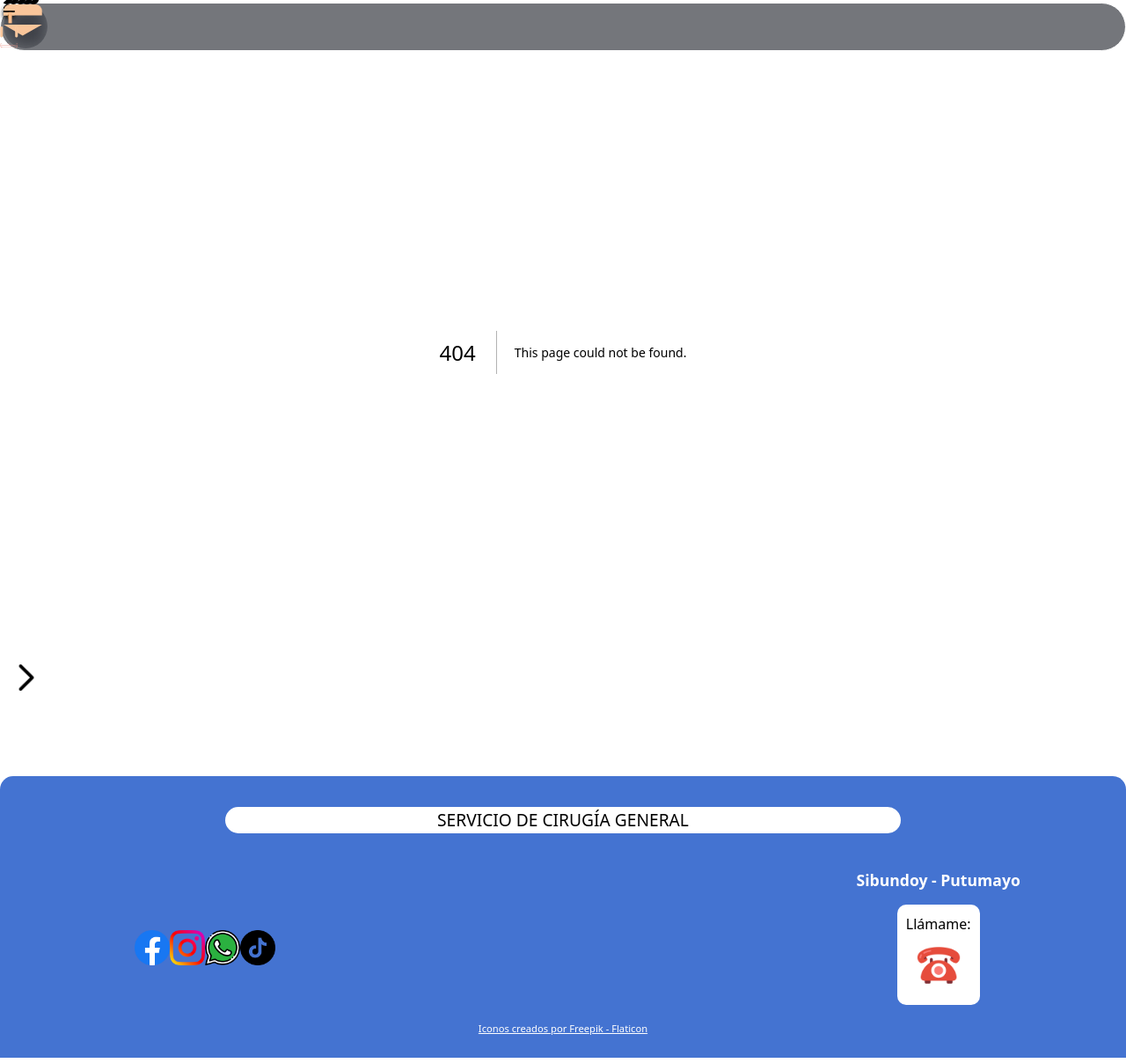
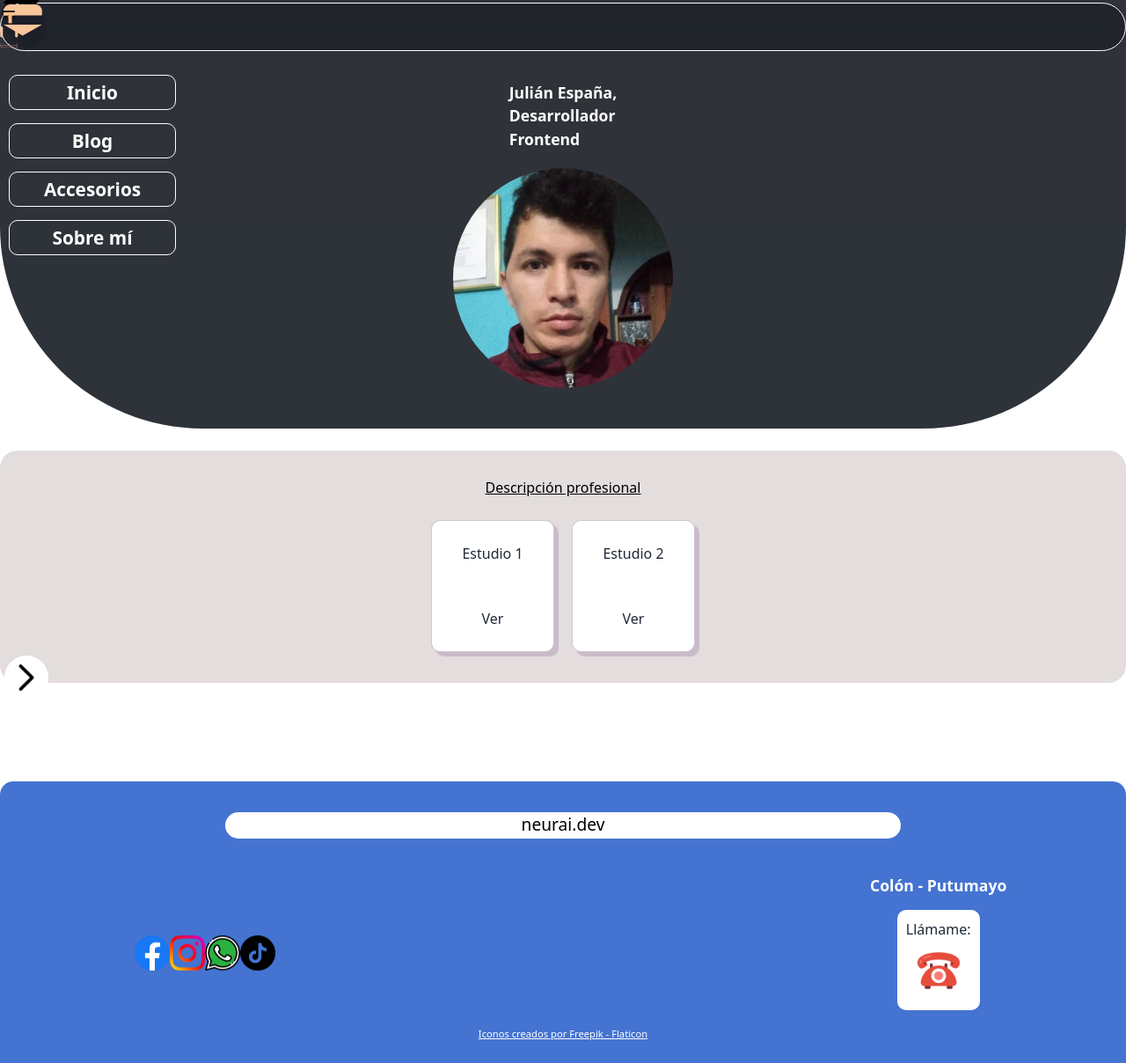
Before and after one commit to julianesp/neuraidev, a Next.js app: page /profile in a window 1280 px wide. Before the commit this address had no page. Shown: the whole page at 88% size. Built offline with nearby package versions, Linux system fonts and the light colour scheme.

Commit message:
Organizando page resgiter accesorio

```diff
--- a/src/app/addProduct/page.js
+++ b/src/app/addProduct/page.js
@@ -46,6 +46,7 @@ export default function AddProduct() {
 
   return (
     <>
+      <div className="flex flex-col justify-center items-center">
         <div className="flex justify-between items-center">
           {/* <Button color="primary">Añadir nuevo prodcuto</Button> */}
           <h1 className="mt-9 font-bold py-10 text-2xl ">
@@ -75,7 +76,7 @@ export default function AddProduct() {
             value={price}
             className="input input-bordered input-accent w-full max-w-xs"
             type="number"
-          placeholder="1"
+            placeholder="$1.000"
             defaultValue="1"
           />
           <input
@@ -96,13 +97,10 @@ export default function AddProduct() {
           </Link>
         </form>
 
-      <Image
-        className="mt-8"
-        src={guide}
-        alt="Imagen guía"
-        width={500}
-        height={700}
-      />
+        <div className="mt-6">
+          <Image src={guide} alt="Imagen guía" />
+        </div>
+      </div>
     </>
   );
 }
--- /dev/null
+++ b/src/app/blog/page.js
@@ -0,0 +1,15 @@
+import React from "react";
+
+const Blog = () => {
+  return (
+    <main className={`mt-9`}>
+      <section
+        className={`flex justify-center items-center text-center h-screen  mt-9 `}
+      >
+        <h1 className="text-2xl">Espacio para mis publicaciones</h1>
+      </section>
+    </main>
+  );
+};
+
+export default Blog;
--- a/src/app/editProduct/[id]/page.js
+++ b/src/app/editProduct/[id]/page.js
@@ -1,7 +1,98 @@
-//app\editProduct\[id]\page.js
+// import RootLayout from "@/app/layout";
 // import EditProductForm from "@/components/EditProductForm";
+
+// const getProductById = async (id) => {
+//   try {
+//     const res = await fetch(`http://localhost:3000/api/products/${id}`, {
+//       cache: "no-store",
+//     });
+
+//     if (!res.ok) {
+//       throw new Error("No se pudo recuperar el producto");
+//     }
+
+//     const data = await res.json();
+//     return { product: data };
+
+//     // return res.json();
+//   } catch (error) {
+//     console.error("Error al obtener el producto:", error);
+//     return { product: null };
+//     // console.log(error);
+//   }
+// };
+
+// export const generateStaticParams = async () => {
+//   try {
+//     const res = await fetch("http://localhost:3000/api/products", {
+//       cache: "no-store",
+//     });
+
+//     if (!res.ok) {
+//       throw new Error("No se pudieron recuperar los productos");
+//     }
+
+//     const products = await res.json();
+
+//     // Retorna un array de objetos con los parámetros para las rutas dinámicas
+//     return products.map((product) => ({
+//       id: product._id.toString(),
+//     }));
+//   } catch (error) {
+//     console.error("Error al obtener los productos:", error);
+//     return [];
+//   }
+// };
+
+// export default async function EditProduct({ params }) {
+//   const { id } = params;
+//   const { product } = await getProductById(id);
+
+//   if (!product) {
+//     // Maneja el caso donde el producto no se encuentra
+//     return <div>El accesorio no se ha encontrado</div>;
+//   }
+
+//   const { name, image, price, category } = product;
+
+//   return (
+//     <RootLayout>
+//       <EditProductForm
+//         id={id}
+//         name={name}
+//         image={image}
+//         price={price}
+//         category={category}
+//       />
+//     </RootLayout>
+//   );
+// }
+
 import RootLayout from "@/app/layout";
 import EditProductForm from "@/components/EditProductForm";
+
+const getAllProducts = async () => {
+  try {
+    const res = await fetch("http://localhost:3000/api/products", {
+      cache: "no-store",
+    });
+
+    if (!res.ok) {
+      throw new Error("No se pudo recuperar los productos");
+    }
+
+    const data = await res.json();
+
+    if (!Array.isArray(data)) {
+      throw new Error("La respuesta de productos no es un array");
+    }
+
+    return data;
+  } catch (error) {
+    console.error("Error al obtener los productos:", error);
+    return []; // Devuelve un array vacío en caso de error
+  }
+};
 
 const getProductById = async (id) => {
   try {
@@ -13,42 +104,29 @@ const getProductById = async (id) => {
       throw new Error("No se pudo recuperar el producto");
     }
 
-    const data = await res.json();
-    return { product: data };
-
-    // return res.json();
+    return res.json();
   } catch (error) {
     console.error("Error al obtener el producto:", error);
-    return { product: null };
-    // console.log(error);
+    return null;
   }
 };
 
+// Función generateStaticParams
 export const generateStaticParams = async () => {
   try {
-    const res = await fetch("http://localhost:3000/api/products", {
-      cache: "no-store",
-    });
-
-    if (!res.ok) {
-      throw new Error("No se pudieron recuperar los productos");
-    }
-
-    const products = await res.json();
-
-    // Retorna un array de objetos con los parámetros para las rutas dinámicas
+    const products = await getAllProducts();
     return products.map((product) => ({
       id: product._id.toString(),
     }));
   } catch (error) {
-    console.error("Error al obtener los productos:", error);
+    // Proporciona un valor predeterminado o un array vacío en caso de error
     return [];
   }
 };
 
 export default async function EditProduct({ params }) {
   const { id } = params;
-  const { product } = await getProductById(id);
+  const product = await getProductById(id);
 
   if (!product) {
     // Maneja el caso donde el producto no se encuentra
--- /dev/null
+++ b/src/app/profile/page.js
@@ -0,0 +1,88 @@
+"use client";
+// export default Profile
+
+import React, { useState } from "react";
+import Image from "next/image";
+
+import dev from "/public/images/dev.jpg";
+import tecni from "/public/diploma.png";
+import tecno from "/public/diploma.png";
+import styles from "../../styles/Perfil.module.css";
+
+const Profile = () => {
+  const [showImage, setShowImage] = useState(false);
+  const [showImage1, setShowImage1] = useState(false);
+
+  const toggleImage1 = () => {
+    setShowImage1(!showImage1);
+  };
+
+  const toggleImage = () => {
+    setShowImage(!showImage);
+  };
+
+  const closeImage = () => {
+    setShowImage(false);
+  };
+
+  const closeImage2 = () => {
+    setShowImage1(false);
+  };
+
+  return (
+    // <Head>
+    //   <title>Sobre mí</title>
+    // </Head>
+    <main className={styles.dev}>
+      <section className={styles.description}>
+        <p>
+          <span>Julián España,</span>
+          <span>Desarrollador</span>
+          <span>Frontend</span>
+        </p>
+        <Image className={styles.me} alt="Médico cirujano" src={dev} />
+      </section>
+      <section className={styles.study}>
+        <h2>Descripción profesional</h2>
+        <section className={styles.study__container}>
+          <article className={styles["study--areas"]}>
+            <p id="titulo">Estudio 1</p>
+            <button className={styles["image-button"]} onClick={toggleImage}>
+              Ver
+            </button>
+            {showImage && (
+              <div className="image-modal">
+                <Image src={tecni} alt="Imagen" />
+                <button
+                  className={styles["image-button--cerrar"]}
+                  onClick={closeImage}
+                >
+                  X
+                </button>
+              </div>
+            )}
+          </article>
+          <article className={styles["study--areas"]}>
+            <p id="titulo">Estudio 2</p>
+            <button className={styles["image-button"]} onClick={toggleImage1}>
+              Ver
+            </button>
+            {showImage1 && (
+              <div className="image-modal">
+                <Image src={tecno} alt="Imagen" />
+                <button
+                  className={styles["image-button--cerrar"]}
+                  onClick={closeImage2}
+                >
+                  X
+                </button>
+              </div>
+            )}
+          </article>
+        </section>
+      </section>
+    </main>
+  );
+};
+
+export default Profile;
--- a/src/containers/Footer.js
+++ b/src/containers/Footer.js
@@ -25,11 +25,11 @@ const Contacto = () => {
       </article>
 
       <article className={styles.description}>
-        <p>Servicio de cirugía general</p>
+        <p>neurai.dev</p>
       </article>
 
       <article className={styles.ubicacion}>
-        <p>Sibundoy - Putumayo</p>
+        <p>Colón - Putumayo</p>
         {/* <p>Información: 313-862-7818</p> */}
         <div className={styles.call}>
           Llámame:
@@ -47,7 +47,7 @@ const Contacto = () => {
         <ul>
           <li>
             <Link
-              href="https://www.facebook.com/ALIRIO.SOLARTE"
+              href="https://www.facebook.com/profile.php?id=100085485673809"
               target="_blank"
               rel="noreferrer"
               passHref
@@ -58,7 +58,7 @@ const Contacto = () => {
 
           <li>
             <Link
-              href="https://www.instagram.com/alirio8308/"
+              href="https://www.instagram.com/alexriob/"
               target="_blank"
               rel="noreferrer"
               passHref
@@ -69,7 +69,7 @@ const Contacto = () => {
 
           <li>
             <Link
-              href="https://www.instagram.com/alirio8308/"
+              href="https://wa.me/573174503604"
               target="_blank"
               rel="noreferrer"
               passHref
@@ -80,7 +80,7 @@ const Contacto = () => {
 
           <li className={styles.tiktok}>
             <Link
-              href="https://www.tiktok.com/@cirugia_general?is_from_webapp=1&sender_device=pc"
+              href="https://www.tiktok.com/@julii1295?_t=8n2OQ52Q4aD&_r=1"
               target="_blank"
               rel="noreferrer"
               passHref
--- a/src/containers/NavBar.js
+++ b/src/containers/NavBar.js
@@ -65,7 +65,7 @@ const NavBar = () => {
   const username = userInfo?.username;
 
   return (
-    <div className={styles.container} ref={menuRef}>
+    <div className={`${styles.container}`} ref={menuRef}>
       <Link href="/">
         <div className={styles["container__principal"]}>
           <Logo />
@@ -97,7 +97,7 @@ const NavBar = () => {
           Accesorios
         </Link>
 
-        <Link href="/perfil" onClick={handleLinkClick}>
+        <Link href="/profile" onClick={handleLinkClick}>
           Sobre mí
         </Link>
       </menu>
--- a/src/pages/Home.js
+++ b/src/pages/Home.js
@@ -5,9 +5,9 @@ import Head from "next/head";
 import Image from "next/image.js";
 import Slider from "../containers/Slider.js";
 // images doc
-import d1 from "/public/images/phone.png";
-import d2 from "/public/images/phone.png";
-import d3 from "/public/images/phone.png";
+import d1 from "/public/images/1.jpg";
+import d2 from "/public/images/2.jpg";
+import d3 from "/public/images/3.jpg";
 
 // images cirugias
 import c1 from "/public/images/1.jpg";
@@ -33,20 +33,12 @@ const Inicio = () => {
   // const { publicaciones } = useContext(Publicaciones);
 
   return (
-    // <Layout>
-    // <Head>
-    //   <title>Servicio de cirugía general</title>
-    //   {/* <link rel="icon" href="../app/favicon.ico" /> */}
-    //   <meta name="description" content="Servicio de cirugía general" />
-    //   <meta name="viewport" content="width=device-width, initial-scale=1" />
-    // </Head>
-
     <main className={styles.container}>
-      <section className={styles.presentation}>
+      <section className={`mt-6 ${styles.presentation}`}>
         <ImageSlider imagePaths={imagePath} enableTransition={true} />
       </section>
 
-      <section className={styles.tratamientos}>
+      <section className={`mb-0 ${styles.tratamientos}`}>
         <div className={styles.area}>
           <h3>Servicios</h3>
 
@@ -69,8 +61,9 @@ const Inicio = () => {
         {/* <ImageSlider imagePaths={cirugias} enableTransition={false} /> */}
       </section>
 
-      <section className={styles.publications}>
-        <h1>Publicaciones</h1>
+      {/* className={styles.publications} */}
+      <section>
+        <ImageSlider imagePaths={imagePath} enableTransition={false} />
 
         {/* <div>
             {publicaciones.map((publicacion, index) => (
@@ -82,9 +75,11 @@ const Inicio = () => {
           </div> */}
       </section>
 
-      <section className={styles.eventos__municipales}>
-        <article className={styles.evento}>
-          <p className="text-4xl">Eventos de mi pueblo</p>
+      <section className={`p-1 ${styles.eventos__municipales}`}>
+        <article
+          className={`flex justify-center items-center w-screen h-80 mx-3 p-3 mt-10 rounded-xl border-slate-500 border-solid border-2 ${styles.evento}`}
+        >
+          <h2 className="text-2xl">Eventos municipales</h2>
         </article>
       </section>
     </main>
--- a/src/styles/Footer.module.css
+++ b/src/styles/Footer.module.css
@@ -56,7 +56,7 @@
 .footer .description p {
   color: #000;
   font-size: 1.2rem;
-  text-transform: uppercase;
+  /* text-transform: uppercase; */
 }
 
 .footer .ubicacion {
--- a/src/styles/NavBar.module.css
+++ b/src/styles/NavBar.module.css
@@ -53,7 +53,10 @@
   align-items: center;
   flex-direction: column;
 
-  top: 100%;
+  /*posicionamiento vertical igual al despliegue*/
+  margin-top: 50px;
+
+  top: 60%;
   left: -300px;
 
   height: 50vh;
@@ -70,9 +73,11 @@
 
 .container .enlaces__menu.open {
   position: absolute;
-  width: 250px;
 
   left: 2px;
+
+  width: 250px;
+  height: 350px;
 
   transition: 0.3s ease-in all;
   /* filter: blur(5px); */
@@ -82,6 +87,7 @@
 
   /* filter: blur(4px); */
   padding-left: 0;
+  /* margin-top: 50px; */
 }
 
 @keyframes showMenuBurger {
```
Also changed, not shown: src/styles/Home.module.css (+4 -23 lines), src/styles/Home.module.scss (+4 -24 lines), src/styles/ImageSlider.module.css (+6 -2 lines), public/images/dev.jpg (added). Lines whose indentation alone changed are shown as unchanged.
